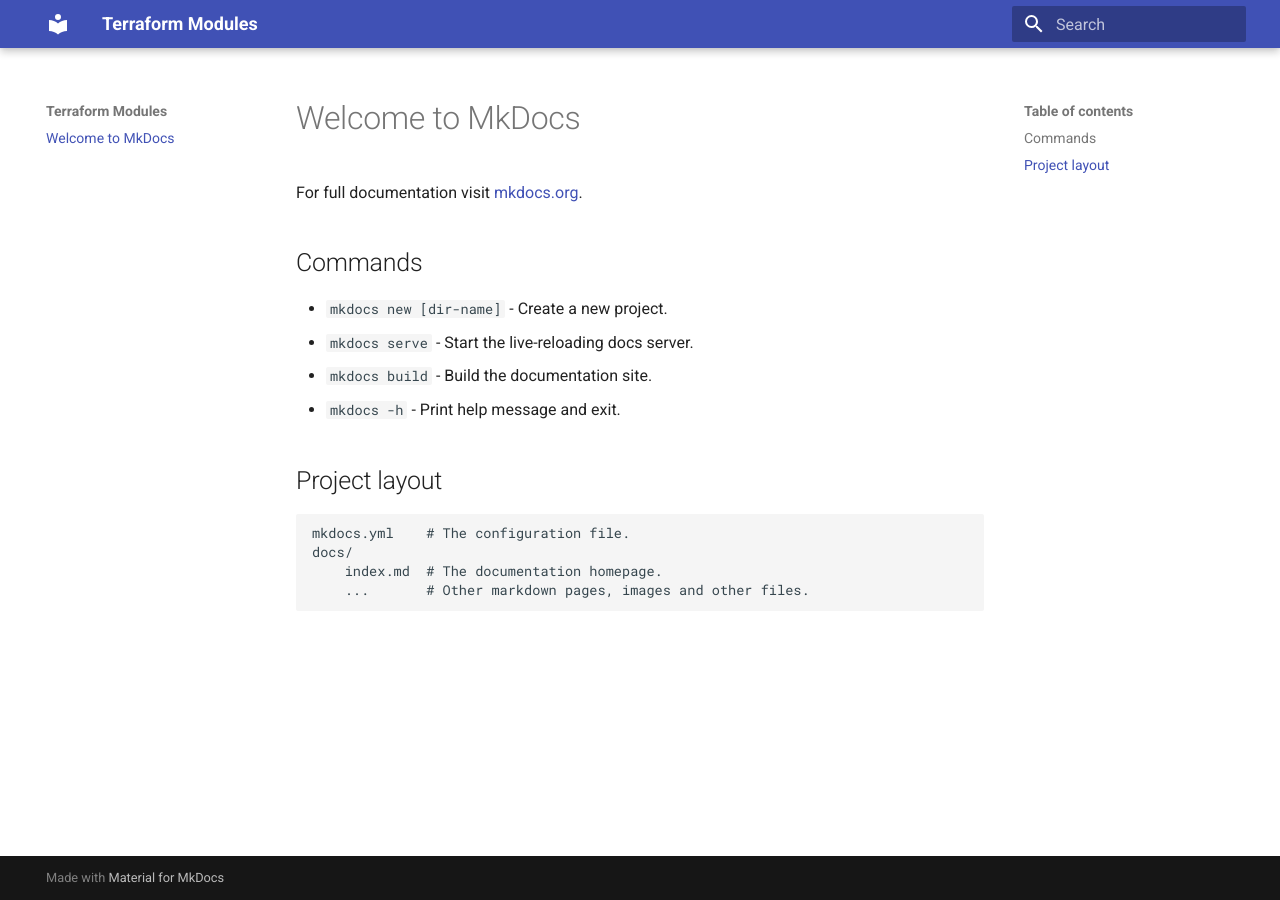
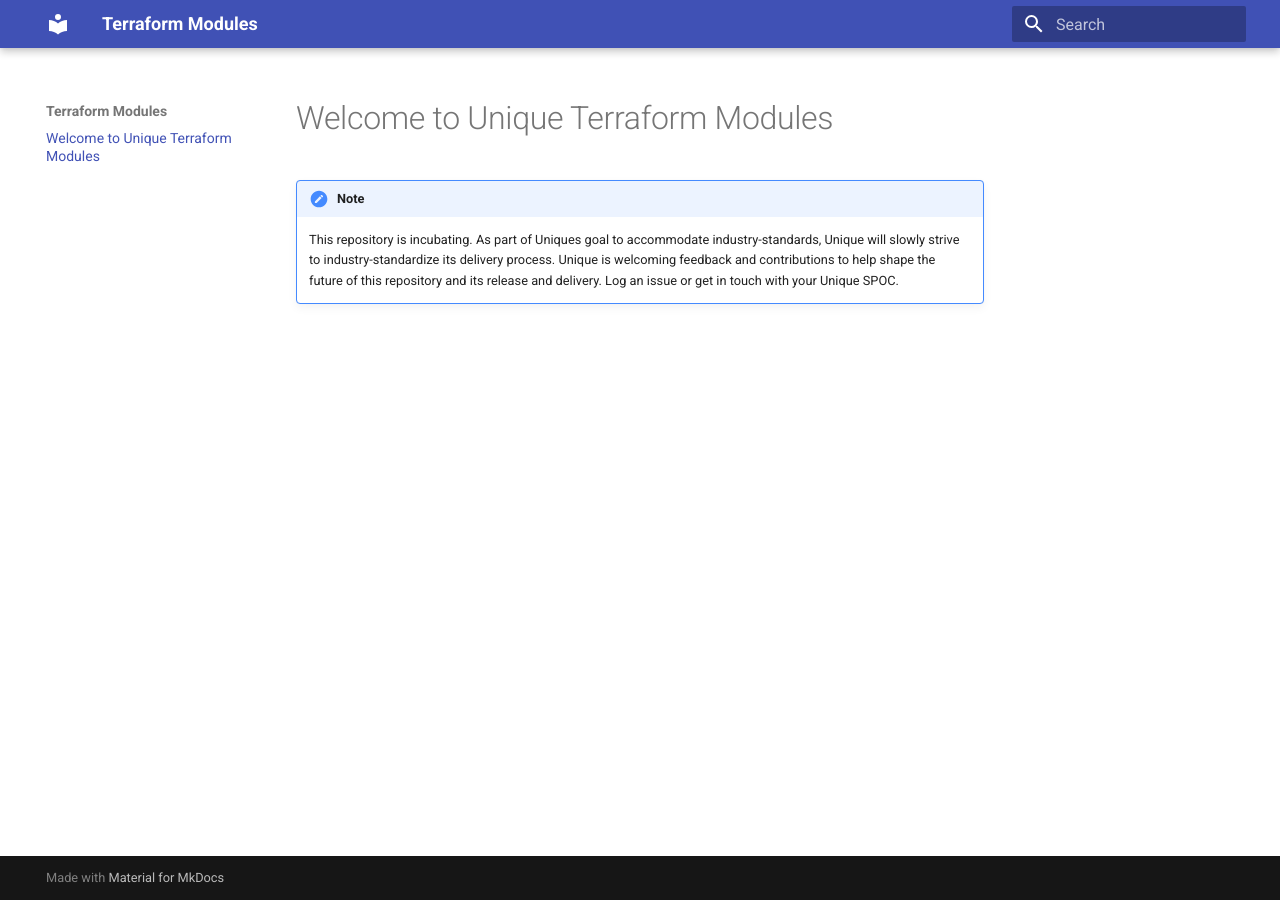
Before and after one commit to Unique-AG/terraform-modules, an MkDocs documentation site: the page built from docs/index.md, in a window 1280 px wide. Built offline with MkDocs 1.6.1 and Material for MkDocs 9.7.7, drawn with Linux system fonts in a browser that asks for light colours.

Commit message:
feat: add disclaimer and admonitions

```diff
--- a/docs/index.md
+++ b/docs/index.md
@@ -1,17 +1,5 @@
-# Welcome to MkDocs
+# Welcome to Unique Terraform Modules
 
-For full documentation visit [mkdocs.org](https://www.mkdocs.org).
+!!! note
 
-## Commands
-
-* `mkdocs new [dir-name]` - Create a new project.
-* `mkdocs serve` - Start the live-reloading docs server.
-* `mkdocs build` - Build the documentation site.
-* `mkdocs -h` - Print help message and exit.
-
-## Project layout
-
-    mkdocs.yml    # The configuration file.
-    docs/
-        index.md  # The documentation homepage.
-        ...       # Other markdown pages, images and other files.
+    This repository is incubating. As part of Uniques goal to accommodate industry-standards, Unique will slowly strive to industry-standardize its delivery process. Unique is welcoming feedback and contributions to help shape the future of this repository and its release and delivery. Log an issue or get in touch with your Unique SPOC.
--- a/mkdocs.yml
+++ b/mkdocs.yml
@@ -3,3 +3,7 @@ site_url: https://unique-ag.github.io/terraform-modules
 site_dir: build
 theme:
   name: material
+markdown_extensions:
+  - admonition
+  - pymdownx.details
+  - pymdownx.superfences
```
